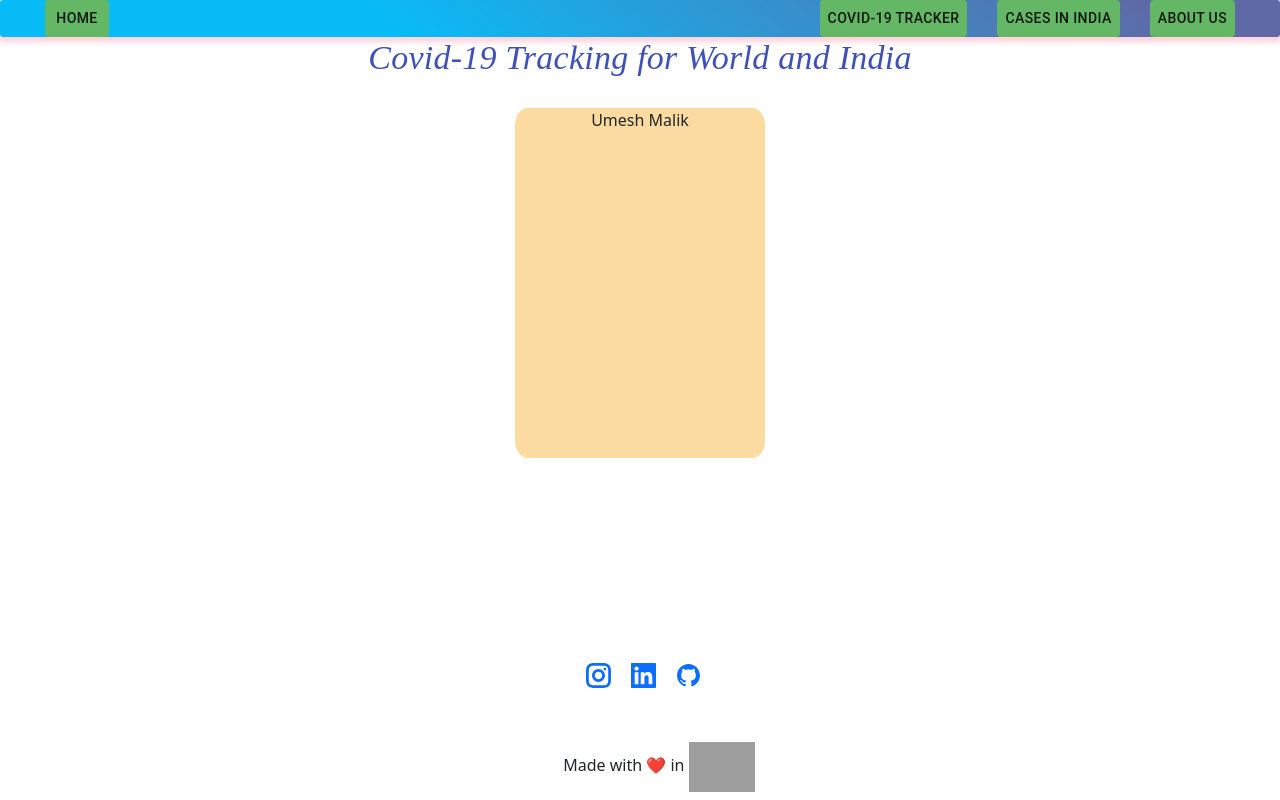
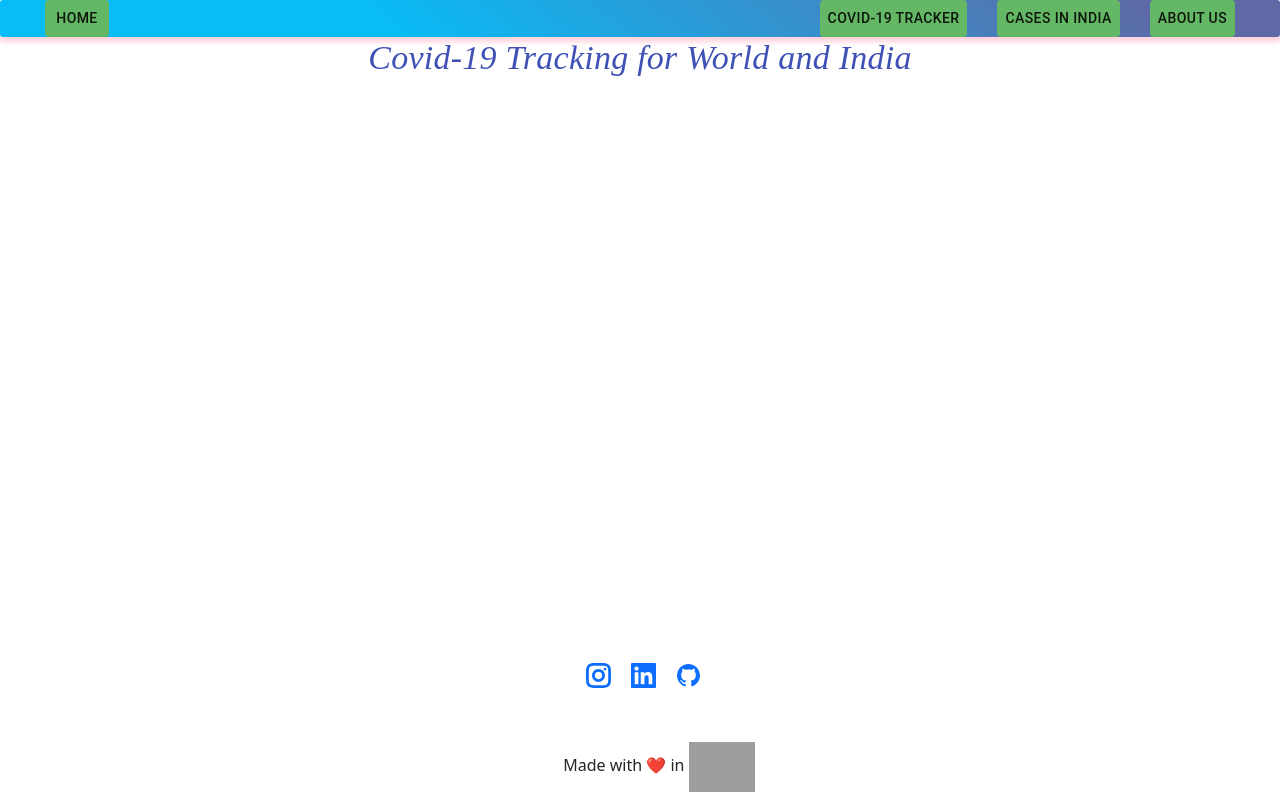
Before and after one commit to Umeshmalik/covid19Tracker, a React (Create React App) app: page /AboutUs in a window 1280 px wide. Built offline with nearby package versions, Linux system fonts and the light colour scheme; grey boxes are pictures that could not be loaded.

Commit message:
Update AboutUs.jsx

```diff
--- a/src/comp/AboutUs.jsx
+++ b/src/comp/AboutUs.jsx
@@ -43,7 +43,7 @@ let AboutUs = ()=>{
         <div style={style.main}>
             <Typography style={style.header} variant="h4" color='primary'>Covid-19 Tracking for World and India</Typography>
             <div style={style.cards}>
-                <AboutCard name="Umesh Malik"/>
+                {/* <AboutCard name="Umesh Malik"/> */}
                 {/* <AboutCard name="Mukul"/> */}
             </div>
             <footer style={style.footer}>
```
